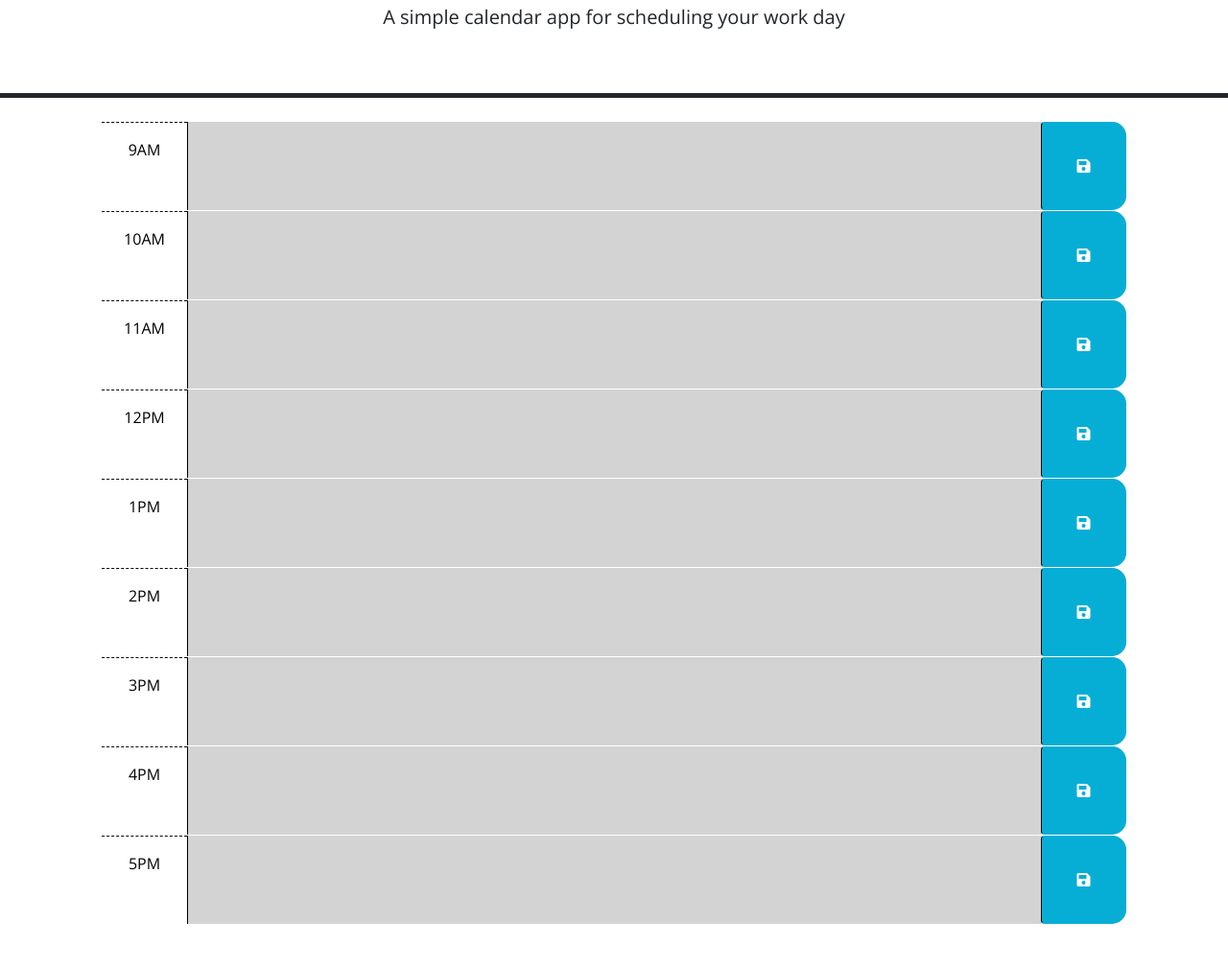
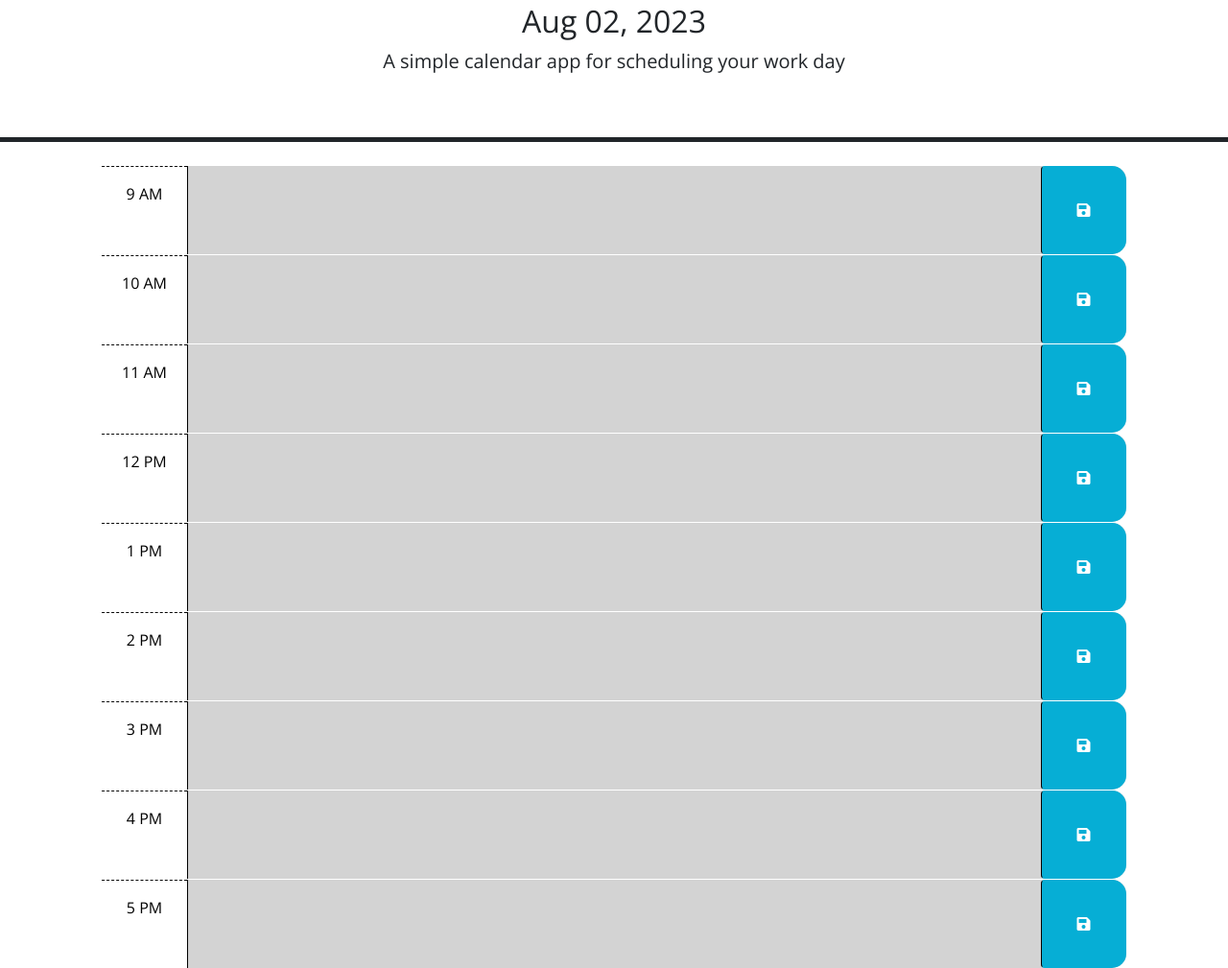
Before and after one commit to brian-wastle/Daily-Planner, a plain HTML site: page index.html in a window 1280 px wide. Shown: the part 130-1139 px from the top of the page at 96% size. Before the commit the page ends 1093 px from the top, so only its background shows below. Drawn offline with nearby package versions, Linux system fonts and the light colour scheme.

Commit message:
blocks are color coded compared to current hour

```diff
--- a/assets/js/script.js
+++ b/assets/js/script.js
@@ -1,5 +1,6 @@
 let hourContainer = document.getElementById("hour-container");
-
+let dateAndTime = document.querySelector("#date-and-time");
+dateAndTime.textContent = dayjs().format("MMM DD, YYYY");
 
 
 // Wrap all code that interacts with the DOM in a call to jQuery to ensure that
@@ -28,44 +29,55 @@ $(function () {
 
 
 let localArray = {
-  0:{time: 9, timeFormat:'9AM', name: 'test9'},
-  1:{time: 10, timeFormat:'10AM', name: 'test10'},
-  2:{time: 11, timeFormat:'11AM', name: 'test11'},
-  3:{time: 12, timeFormat:'12PM', name: 'test12'},
-  4:{time: 1, timeFormat:'1PM', name: 'test1'},
-  5:{time: 2, timeFormat:'2PM', name: 'test2'},
-  6:{time: 3, timeFormat:'3PM', name: 'test3'},
-  7:{time: 4, timeFormat:'4PM', name: 'test4'},
-  8:{time: 5, timeFormat:'5PM', name: 'test5'}
+  0:{time: 9, timeFormat:'9 AM', name: 'test9'},
+  1:{time: 10, timeFormat:'10 AM', name: 'test10'},
+  2:{time: 11, timeFormat:'11 AM', name: 'test11'},
+  3:{time: 12, timeFormat:'12 PM', name: 'test12'},
+  4:{time: 13, timeFormat:'1 PM', name: 'test1'},
+  5:{time: 14, timeFormat:'2 PM', name: 'test2'},
+  6:{time: 15, timeFormat:'3 PM', name: 'test3'},
+  7:{time: 16, timeFormat:'4 PM', name: 'test4'},
+  8:{time: 17, timeFormat:'5 PM', name: 'test5'}
 }
 
+
+
 localStorage.setItem("calendarArray", JSON.stringify(localArray));
-
 
 let tempArray = JSON.parse(localStorage.getItem("calendarArray")) || [];
 
 
-//generate each row as an element
+
+
+
+
+//generate each row as a new element
 for (let i = 0; i < Object.keys(tempArray).length; i++) {
   //create a div for each hour
   let hourBlock = document.createElement("div");
 
   hourBlock.id = "hour-" + tempArray[i].time;
   hourBlock.className = "row time-block past";
+  hourBlock.setAttribute("data-time", tempArray[i].time);
+
   //create the row
   let hourBlock0 = document.createElement("div");
   hourBlock0.className = "col-2 col-md-1 hour text-center py-3";
+
   //add the left margin label
   hourBlock0.textContent = tempArray[i].timeFormat;
+
   //textarea
   let hourBlock1 = document.createElement("textArea");
   hourBlock1.className = "col-8 col-md-10 description";
   hourBlock1.setAttribute("rows", 3);
+
   //button
   let hourBlock2 = document.createElement("button");
   hourBlock2.className = "btn saveBtn col-2 col-md-1";
   hourBlock2.setAttribute("aria-label", "save");
-//i element
+
+  //i element
   let hourBlock3 = document.createElement("i");
   hourBlock3.className = "fas fa-save";
   hourBlock3.setAttribute("aria-hidden", "true");
@@ -77,9 +89,25 @@ for (let i = 0; i < Object.keys(tempArray).length; i++) {
   hourBlock.appendChild(hourBlock2);
   hourBlock2.appendChild(hourBlock3);
 
+
+  //compare time to current time to color code boxes
+let timeVar = parseInt(document.querySelectorAll(".row")[i].dataset.time);
+
+if ( timeVar > dayjs().hour() ) {
+  hourBlock1.classList.add("future");
+}
+else if (timeVar < dayjs().hour()) {
+  hourBlock1.classList.add("past");
+}
+else {
+  hourBlock1.classList.add("present");
+}
+
     };
 
-//compare time to current time to color code boxes
+
+
+
 
 //pull from local storage to populate hourly notes
 //document.querySelectorAll("textArea")[0].value = localStorage.getItem("");
--- a/index.html
+++ b/index.html
@@ -25,6 +25,7 @@
   <body>
     <header class="p-5 mb-4 border-5 border-bottom border-dark text-center">
       <h1 class="display-3">Work Day Scheduler</h1>
+      <h2 id="date-and-time"></h2>
       <p class="lead">A simple calendar app for scheduling your work day</p>
       <p id="currentDay" class="lead"></p>
     </header>
```
